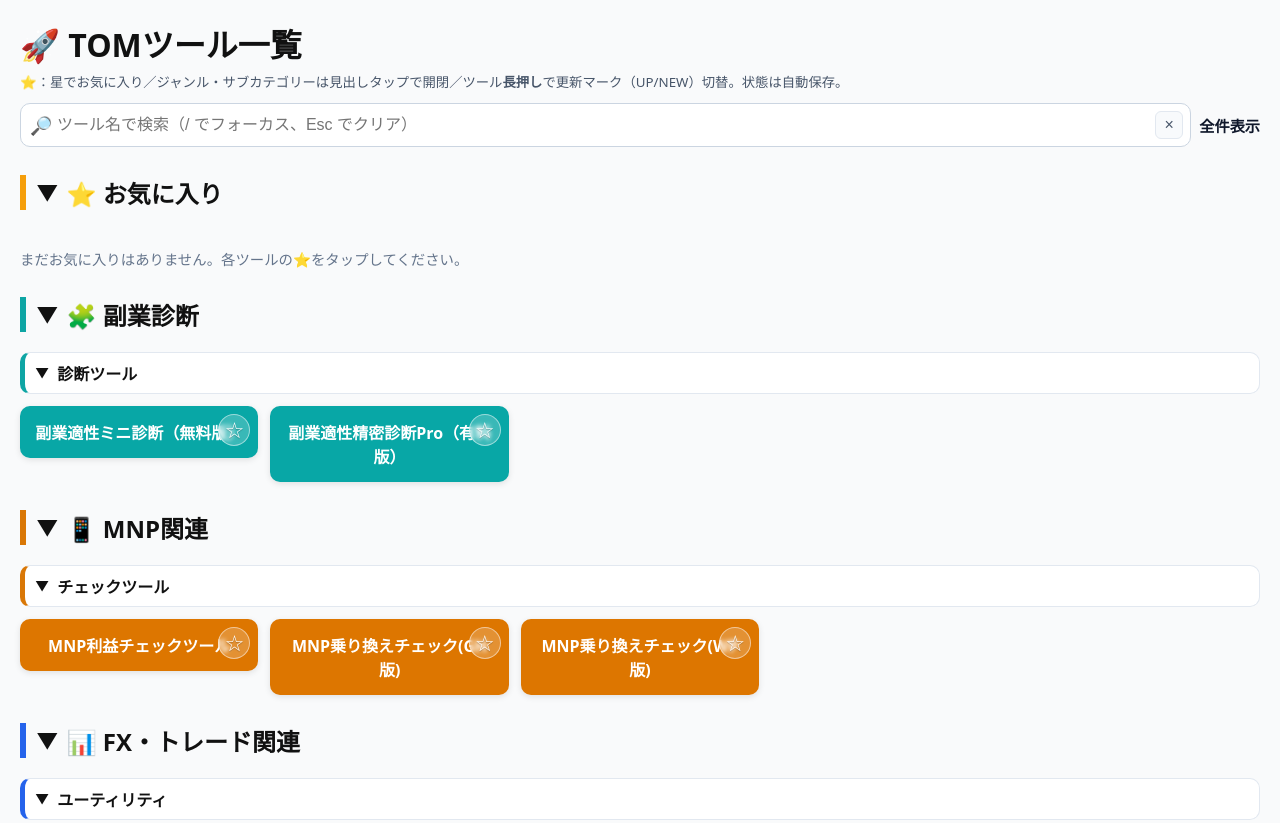
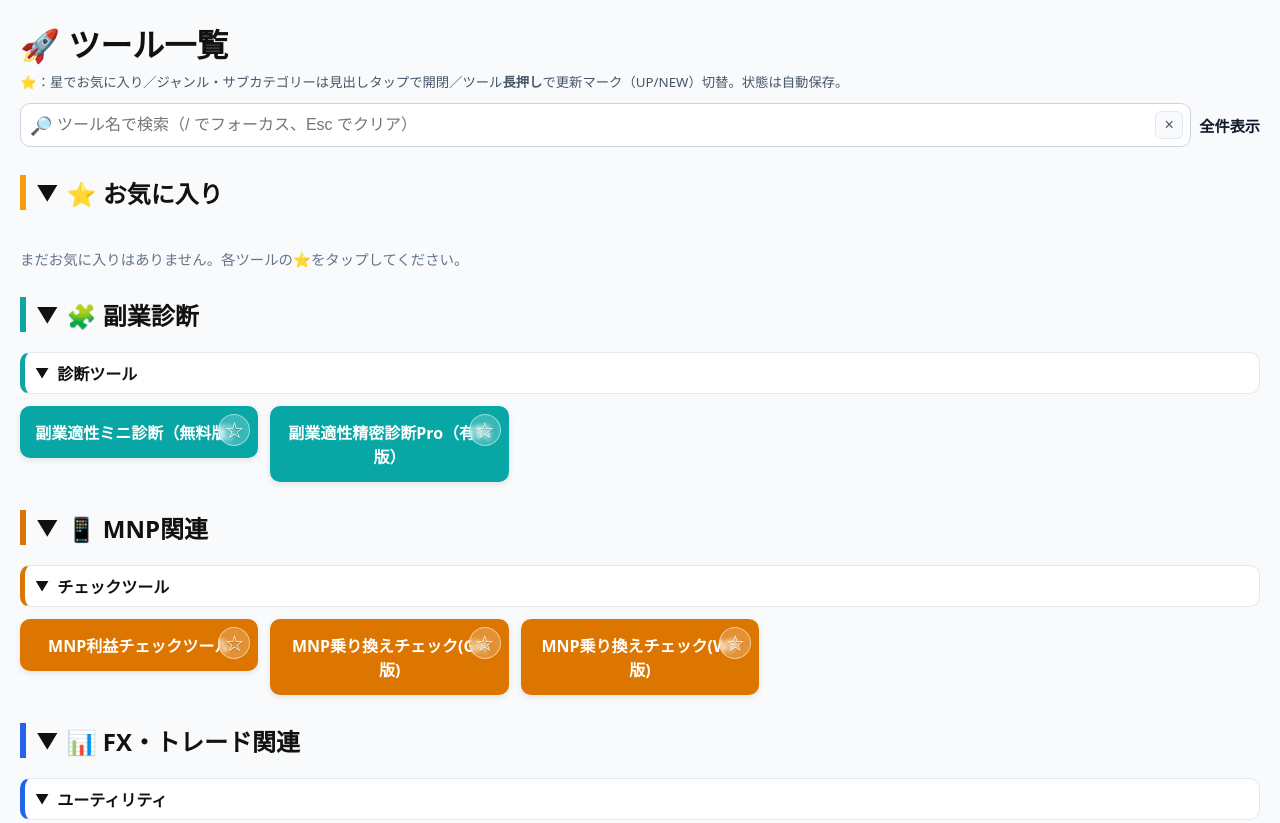
Before and after one commit to TomZeroichi/tool-list-kanri, a plain HTML site: page index.html in a window 1280 px wide. Shown: the top 823 px of the page. Drawn offline with Linux system fonts and the light colour scheme.

Commit message:
Update index.html

```diff
--- a/index.html
+++ b/index.html
@@ -132,7 +132,7 @@
 </head>
 <body>
 
-<h1>🚀 TOMツール一覧</h1>
+<h1>🚀 ツール一覧</h1>
 <small class="help">⭐：星でお気に入り／ジャンル・サブカテゴリーは見出しタップで開閉／ツール<strong>長押し</strong>で更新マーク（UP/NEW）切替。状態は自動保存。</small>
 
 <!-- 🔎 検索バー -->
```
